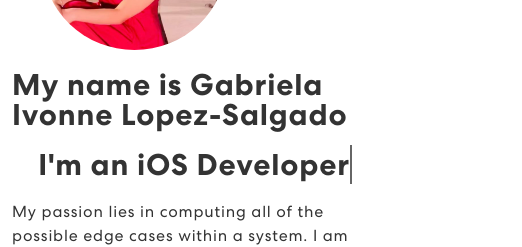
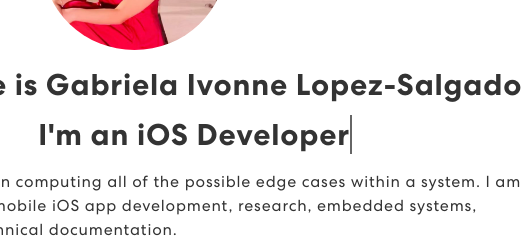
Before and after one commit to glopezsalgado/glopezsalgado.github.io, a React (Create React App) app: page / in a window 390 px wide. Shown: the part 195-442 px from the top of the page, 522 px wide, since content can reach past the window. Built offline with nearby package versions, Linux system fonts and the light colour scheme.

Commit message:
changing text alignment and padding 4

```diff
--- a/src/App.css
+++ b/src/App.css
@@ -362,6 +362,7 @@ nav.navbar .navbar-toggler[aria-expanded="true"] .navbar-toggler-icon {
   .banner h1 {
     font-size: 30px;
     text-align: left;
+    text-wrap: nowrap;
     /* Adjust font size for smaller screens */
   }
 
@@ -445,6 +446,7 @@ nav.navbar .navbar-toggler[aria-expanded="true"] .navbar-toggler-icon {
 /* Typing Text */
 .txt-rotate>.wrap {
   border-right: 0.08em solid #666;
+  text-align: left;
 }
 
 /*Skills*/
```
